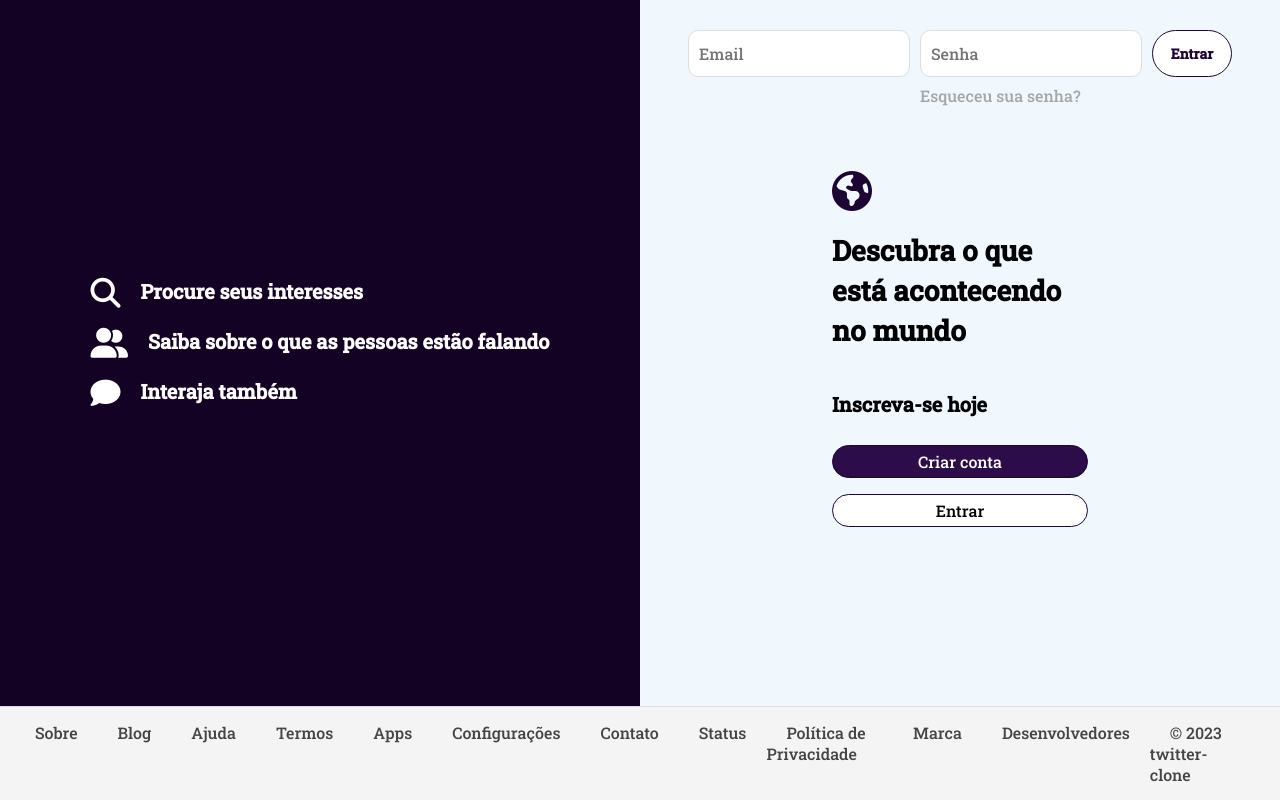
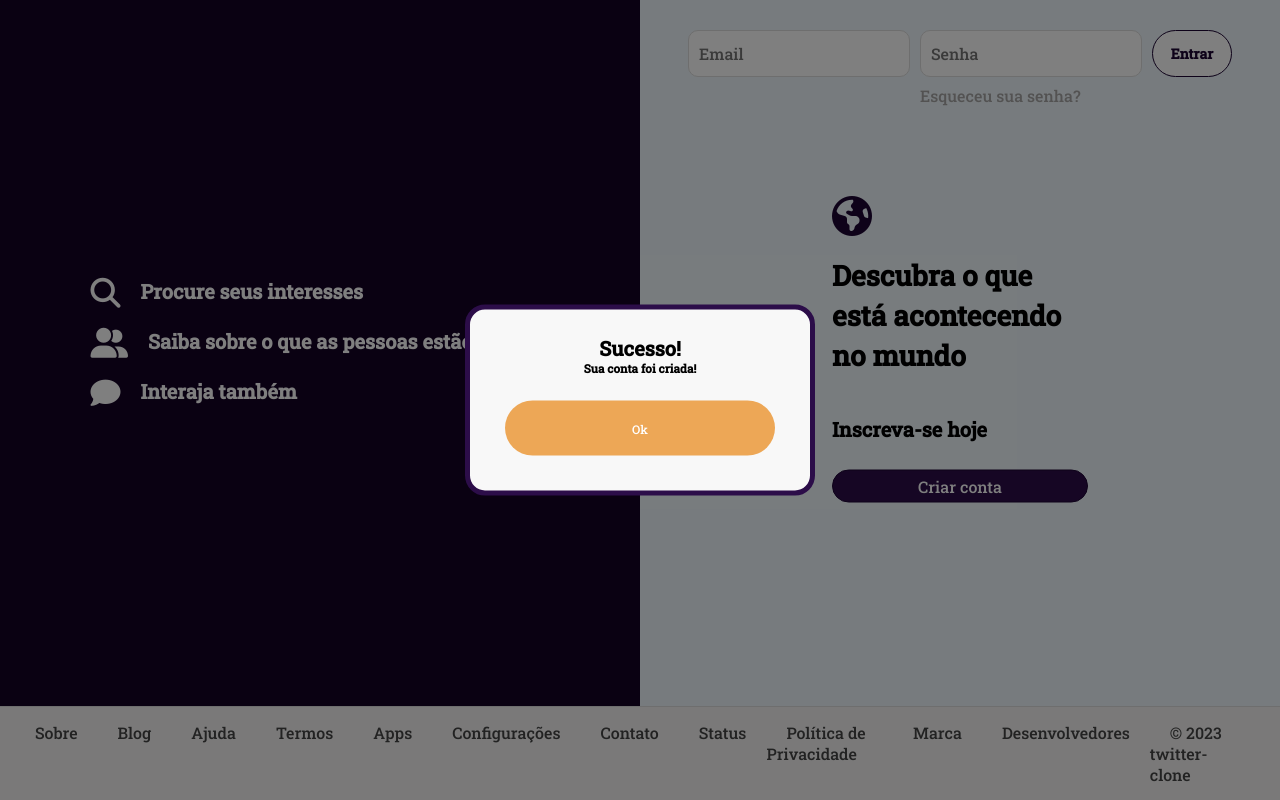
Before and after one commit to williamwhds/twitter-clone, a PHP site: the page made by index.php in a window 1280 px wide. Run offline with PHP 8.4, Linux system fonts and the light colour scheme.

Commit message:
popup melhorado

```diff
--- a/css/style.css
+++ b/css/style.css
@@ -199,32 +199,6 @@ body {
     color: #444;
     font-weight: 300;
 }
-/*
-    POPUP CONTA CRIADA
-*/
-
-.account-made-popup {
-    display: block;
-    position: fixed;
-    width: 100%;
-    height: 100%;
-    background-color: rgba(0, 0, 0, 0.5); /* 50% de opacidade */
-    z-index: 1;
-}
-
-.account-made-popup-content {
-    display: flex;
-    flex-direction: column;
-    align-items: flex-start;
-    position: absolute;
-    top: 50%;
-    left: 50%;
-    transform: translate(-50%, -50%);
-    border: 3px solid #2c0d49;
-    border-radius: 2rem;
-    padding: 10px;
-    background-color: #f8f8f8;
-}
 
 /*
     POPUP CADASTRO
--- a/index.php
+++ b/index.php
@@ -26,41 +26,11 @@
 
 </head>
 <body>
-    <!-- popup de conta criada -->
+    <!-- popup -->
     <?php
-    // se usuário criou a conta com sucesso
-    if (isset($_GET['criou']) && $_GET['criou'] == 1) {
-        echo '
-                <div class="account-made-popup" id="account-made-popup">
-                    <div class="account-made-popup-content">
-                        <h1>Conta criada com sucesso!</h1>
-                        <h2>Tente entrar agora! 😊</h2>
-                    </div>
-                </div>
-                <script src="js/account-made-popup.js"></script>
-             ';
-    // se ocorreu um erro durante a criação de conta
-    } else if (isset($_GET['criou']) && $_GET['criou'] == 0) {
-        echo '
-                <div class="account-made-popup" id="account-made-popup">
-                    <div class="account-made-popup-content">
-                        <h1>Occoreu um erro!</h1>
-                        <h2>'.urldecode($_GET['msgErro']).'</h2>
-                    </div>
-                </div>
-                <script src="js/account-made-popup.js"></script>
-             ';
-    // caixa de erro genérica
-    } else if (isset($_GET['msgErro'])) {
-        echo '
-                <div class="account-made-popup" id="account-made-popup">
-                    <div class="account-made-popup-content">
-                        <h1>Atenção ⚠️</h1>
-                        <h2>'.urldecode($_GET['msgErro']).'</h2>
-                    </div>
-                </div>
-                <script src="js/account-made-popup.js"></script>
-             ';
+    require "php/popup.php";
+    if (isset($_GET['msg1']) && isset($_GET['msg2'])) {
+        echo criarPopup(urldecode($_GET['msg1']), urldecode($_GET['msg2']));
     }
     ?>
 
@@ -107,7 +77,6 @@
                     <h1>Descubra o que está acontecendo no mundo</h1>
                     <h4>Inscreva-se hoje</h4>
                     <button type="button" class="sign-up" id="open-sign-up">Criar conta</button>
-                    <button type="button" class="log-in">Entrar</button>
                 </div>
             </div>
         </div>
--- a/js/account-made-popup.js
+++ /dev/null
@@ -1,6 +0,0 @@
-// Pegando id da tag
-const AccMadePopup = document.getElementById("account-made-popup");
-
-document.addEventListener("click", () => {
-    AccMadePopup.style.display = "none";
-});
--- a/php/cadastrar.php
+++ b/php/cadastrar.php
@@ -11,11 +11,11 @@ $password = $_POST["password"];
 $sql = "INSERT INTO usuarios VALUES (null, '".$name."', '".$username."', '".$email."', '".$password."')";
 try {
   if ($conn->query($sql)) {
-      header('location: ../index.php?criou=1');   // Retornando pro index.php com uma variável GET.
+      header('location: ../index.php?msg1=Sucesso!&msg2=Sua conta foi criada!');   // Retornando pro index.php com uma variável GET.
   }                                               // Exibir pro usuário que a conta foi criada
 } catch(Exception $e) {
   $msgErro = $e->getMessage();
-  header('location: ../index.php?criou=0&msgErro='.$msgErro); // Exibir que ocorreu um erro
+  header('location: ../index.php?msg1=Erro na criação de conta!&msg2='.$msgErro); // Exibir que ocorreu um erro
 }
 
 $conn->close();
--- a/php/entrar.php
+++ b/php/entrar.php
@@ -12,10 +12,10 @@ if ($result->num_rows > 0) {
     $id_usuario = mysqli_fetch_assoc($result);
     session_start();
     $_SESSION['id_usuario'] = $result;
-    header('location: ../index.php?msgErro='.$id_usuario['id']);
+    header('location: ../index.php'); // Dashboard
 } else {
     // Senha incorreta ou usuário não encontrado
-    header('location: ../index.php?msgErro=Usuário ou senha não coincidem!');
+    header('location: ../index.php?msg1=Credenciais incorretas&msg2=Usuário ou senha não coincidem!');
 }
 
 //session_start();
--- /dev/null
+++ b/php/popup.php
@@ -0,0 +1,64 @@
+<?php
+function criarPopup($msg1, $msg2) {
+    return
+    "
+        <style>
+        .popup {
+            display: block;
+            position: fixed;
+            width: 100%;
+            height: 100%;
+            background-color: rgba(0, 0, 0, 0.5); /* 50% de opacidade */
+            z-index: 1;
+        }
+
+        .popup-content {
+            display: flex;
+            flex-direction: column;
+            align-items: flex-start;
+            position: absolute;
+            top: 50%;
+            left: 50%;
+            transform: translate(-50%, -50%);
+            border: 5px solid #2c0d49;
+            border-radius: 2rem;
+            padding: 25px;
+            background-color: #f8f8f8;
+            align-items: center;
+            justify-content: center;
+        }
+
+        .popup-content button {
+            width: 270px;
+            height: 55px;
+            border-radius: 50px;
+            border-style: none;
+            background: #EDA756;
+            color: #ffffff;
+            font-size: 1.2rem;
+            margin: 10px;
+            margin-top: 25px;
+        }
+
+        .popup-content button:hover {
+            cursor: pointer;
+        }
+        </style>
+
+        <div class='popup' id='popup'>
+            <div class='popup-content'>
+                <h1>".$msg1."</h1>
+                <h3>".$msg2."</h3>
+                <button onclick='closePopup()'>Ok</button>
+            </div>
+        </div>
+        <script>
+            // Pegando id da tag
+            function closePopup () {
+                const popup = document.getElementById('popup');
+                popup.style.display = 'none';
+            }
+        </script>
+    ";
+}
+?>
```
